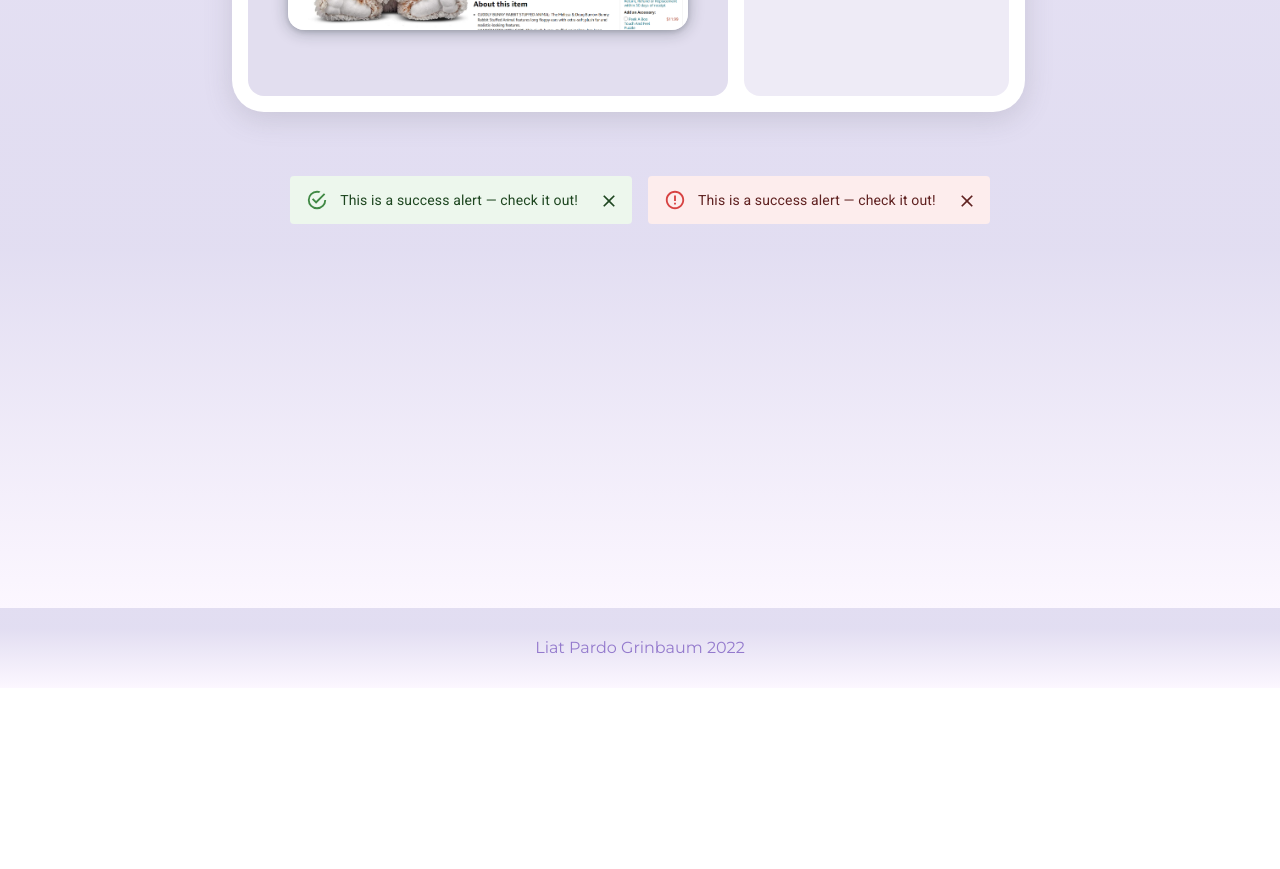
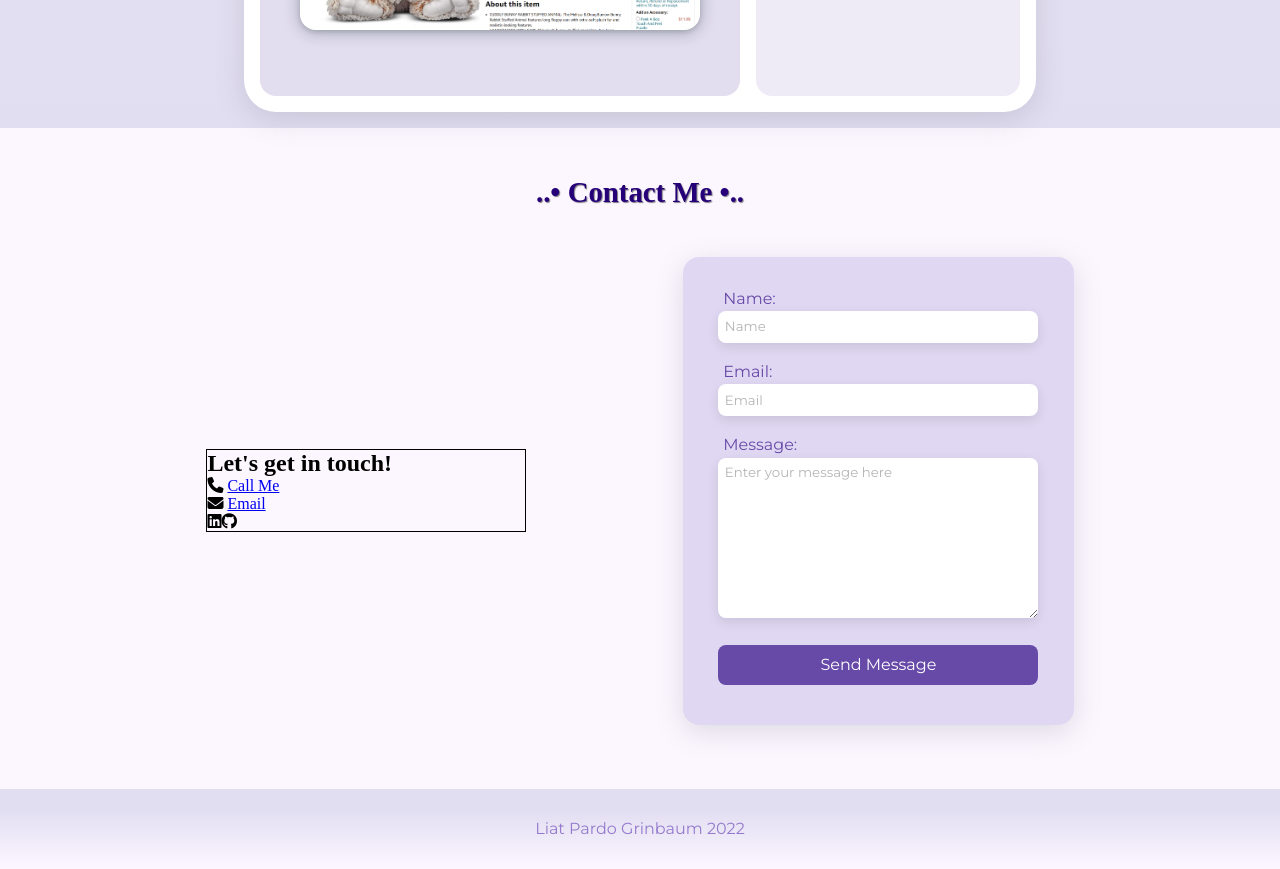
Before and after one commit to LiatPardoGrinbaum/Portfolio, a React (Create React App) app: page / in a window 1280 px wide. Shown: the part 4460-5329 px from the top of the page. Before the commit the page ends 5148 px from the top, so only its background shows below. Built offline with nearby package versions, Linux system fonts and the light colour scheme; a web font is replaced by a local one.

Commit message:
updated contact section. added contact form eith emailjs

```diff
--- a/package.json
+++ b/package.json
@@ -3,6 +3,7 @@
   "version": "0.1.0",
   "private": true,
   "dependencies": {
+    "@emailjs/browser": "^3.9.0",
     "@emotion/react": "^11.10.5",
     "@emotion/styled": "^11.10.5",
     "@mui/material": "^5.10.12",
--- a/src/components/Contact/Contact.js
+++ b/src/components/Contact/Contact.js
@@ -1,5 +1,6 @@
 import React, { useState } from "react";
 import { Alert } from "@mui/material";
+import ContactUs from "./ContactUs";
 
 const Contact = () => {
   //!remove alert states and components to form component later
@@ -8,8 +9,26 @@ const Contact = () => {
   return (
     <section id="contact">
       <div className="contact-container">
-        <div className="contact-details"></div>
-        {successAlert && (
+        <div className="title">
+          <h1>
+            <span style={{ color: "rgb(38, 0, 121)" }}>..• Contact Me •..</span>
+          </h1>
+        </div>
+        <div className="contact-container-inner">
+          <div className="contact-details">
+            <h1>Let's get in touch!</h1>
+            <div className="contact-way">
+              <i class="fa-solid fa-phone"></i> <a href="tel:+972524555527"> Call Me</a>
+            </div>
+            <div className="contact-way">
+              <i class="fa-solid fa-envelope"></i> <a href="mail:+972524555527"> Email</a>
+            </div>
+            <div className="contact-way">
+              <i class="fa-brands fa-linkedin"></i>
+              <i className="fa-brands fa-github"></i>
+            </div>
+          </div>
+          {/*  {successAlert && (
           <Alert
             onClose={() => {
               setSuccessAlert(false);
@@ -25,8 +44,11 @@ const Contact = () => {
             }}>
             This is a success alert — check it out!
           </Alert>
-        )}
-        <div className="contact-form"></div>
+        )} */}
+          <div className="contact-form">
+            <ContactUs />
+          </div>
+        </div>
       </div>
     </section>
   );
--- /dev/null
+++ b/src/components/Contact/ContactUs.js
@@ -0,0 +1,40 @@
+import React, { useRef } from "react";
+import emailjs from "@emailjs/browser";
+
+const ContactUs = () => {
+  const form = useRef();
+
+  const sendEmail = (e) => {
+    e.preventDefault();
+
+    emailjs.sendForm("service_0z9atv2", "template_g7x1p3b", form.current, "3bl9IgA5kFVtwKzTv").then(
+      (result) => {
+        console.log(result.text);
+        console.log("Message sent!");
+      },
+      (error) => {
+        console.log(error.text);
+      }
+    );
+  };
+
+  return (
+    <form ref={form} onSubmit={sendEmail}>
+      <div className="input-label-div">
+        <label>Name:</label>
+        <input type="text" name="user_name" placeholder="Name" />
+      </div>
+      <div className="input-label-div">
+        <label>Email:</label>
+        <input type="email" name="user_email" placeholder="Email" />
+      </div>
+      <div className="input-label-div">
+        <label>Message:</label>
+        <textarea name="message" placeholder="Enter your message here" />
+      </div>
+      <input type="submit" value="Send Message" className="input-submit" />
+    </form>
+  );
+};
+
+export default ContactUs;
--- a/src/scss/App.css
+++ b/src/scss/App.css
@@ -486,7 +486,7 @@
   padding-top: 2rem;
   width: 100%;
   flex-direction: row;
-  gap: 1.4rem;
+  gap: 1.4rem 0rem;
   flex-wrap: wrap;
 }
 #portfolio .portfolio-container .project-box {
@@ -585,7 +585,7 @@
   }
 }
 #contact {
-  background: linear-gradient(180deg, rgba(146, 130, 205, 0.268) 25%, rgb(252, 247, 255) 100%);
+  background: rgb(252, 247, 255);
   padding-top: 3rem;
   padding-bottom: 4rem;
   display: flex;
@@ -598,9 +598,102 @@
   display: flex;
   justify-content: center;
   align-items: center;
+  flex-direction: column;
   width: 80%;
   gap: 1rem;
   flex-wrap: wrap;
+}
+#contact .contact-container .contact-container-inner {
+  margin-top: 2rem;
+  display: flex;
+  justify-content: space-around;
+  align-items: center;
+  width: 100%;
+}
+#contact .contact-container .contact-container-inner .contact-details {
+  width: 20rem;
+  border: 1px solid black;
+}
+#contact .contact-container .contact-container-inner .contact-form {
+  display: flex;
+  justify-content: center;
+  align-items: center;
+  padding: 2rem;
+  box-shadow: rgba(100, 100, 111, 0.2) 0px 7px 29px 0px;
+  background: rgba(146, 130, 205, 0.268);
+  border-radius: 1rem;
+}
+#contact .contact-container .contact-container-inner .contact-form form {
+  gap: 1rem;
+  display: flex;
+  flex-direction: column;
+  align-items: center;
+  font-family: "Montserrat", sans-serif;
+  color: rgb(103, 73, 168);
+}
+#contact .contact-container .contact-container-inner .contact-form form .input-label-div {
+  display: flex;
+  flex-direction: column;
+  justify-content: center;
+}
+#contact .contact-container .contact-container-inner .contact-form form .input-label-div input::-moz-placeholder, #contact .contact-container .contact-container-inner .contact-form form .input-label-div textarea::-moz-placeholder {
+  font-family: "Montserrat", sans-serif;
+  color: rgb(182, 181, 181);
+}
+#contact .contact-container .contact-container-inner .contact-form form .input-label-div input:-ms-input-placeholder, #contact .contact-container .contact-container-inner .contact-form form .input-label-div textarea:-ms-input-placeholder {
+  font-family: "Montserrat", sans-serif;
+  color: rgb(182, 181, 181);
+}
+#contact .contact-container .contact-container-inner .contact-form form .input-label-div input::placeholder,
+#contact .contact-container .contact-container-inner .contact-form form .input-label-div textarea::placeholder {
+  font-family: "Montserrat", sans-serif;
+  color: rgb(182, 181, 181);
+}
+#contact .contact-container .contact-container-inner .contact-form form .input-label-div input:focus,
+#contact .contact-container .contact-container-inner .contact-form form .input-label-div textarea:focus {
+  background: rgb(237, 237, 237);
+  outline: none;
+}
+#contact .contact-container .contact-container-inner .contact-form form .input-label-div label {
+  align-self: flex-start;
+  margin-left: 0.5rem;
+}
+#contact .contact-container .contact-container-inner .contact-form form .input-label-div input {
+  border: none;
+  padding-left: 0.4rem;
+  margin: 0.2rem;
+  border-radius: 0.5rem;
+  width: 20rem;
+  height: 2rem;
+  box-sizing: border-box;
+  box-shadow: rgba(0, 0, 0, 0.1) 0px 4px 12px;
+}
+#contact .contact-container .contact-container-inner .contact-form form .input-label-div textarea {
+  border: none;
+  padding-left: 0.4rem;
+  padding-top: 0.4rem;
+  margin: 0.2rem;
+  border-radius: 0.5rem;
+  width: 20rem;
+  height: 10rem;
+  box-sizing: border-box;
+  box-shadow: rgba(0, 0, 0, 0.1) 0px 4px 12px;
+}
+#contact .contact-container .contact-container-inner .contact-form form .input-submit {
+  width: 20rem;
+  height: 2.5rem;
+  margin: 0.5rem 0rem;
+  border-radius: 0.5rem;
+  border: none;
+  background: rgb(103, 73, 168);
+  color: white;
+  font-family: "Montserrat", sans-serif;
+  font-size: 1rem;
+  cursor: pointer;
+  transition: 0.5s ease-in-out;
+}
+#contact .contact-container .contact-container-inner .contact-form form .input-submit:hover {
+  background: rgb(38, 0, 121);
 }
 
 #footer {
--- a/src/scss/_contact.scss
+++ b/src/scss/_contact.scss
@@ -1,5 +1,6 @@
 #contact {
-  background: linear-gradient(180deg, rgba(146, 130, 205, 0.268) 25%, $bg-color-1 100%);
+  background: $bg-color-1;
+
   padding-top: 3rem;
   padding-bottom: 4rem;
   display: flex;
@@ -12,11 +13,100 @@
     display: flex;
     justify-content: center;
     align-items: center;
+    flex-direction: column;
     width: 80%;
-
     gap: 1rem;
     flex-wrap: wrap;
     // .contact-details {
     // }
+    .contact-container-inner {
+      margin-top: 2rem;
+      display: flex;
+      justify-content: space-around;
+      align-items: center;
+      width: 100%;
+      .contact-details {
+        width: 20rem;
+        border: 1px solid black;
+      }
+      .contact-form {
+        display: flex;
+        justify-content: center;
+        align-items: center;
+        padding: 2rem;
+        box-shadow: rgba(100, 100, 111, 0.2) 0px 7px 29px 0px;
+        background: rgba(146, 130, 205, 0.268);
+        border-radius: 1rem;
+        form {
+          gap: 1rem;
+          display: flex;
+          flex-direction: column;
+          align-items: center;
+          font-family: $contentFont;
+          color: rgb(103, 73, 168);
+
+          .input-label-div {
+            display: flex;
+            flex-direction: column;
+            justify-content: center;
+            input::placeholder,
+            textarea::placeholder {
+              // padding-left: 0.4rem;
+              font-family: $contentFont;
+              color: rgb(182, 181, 181);
+            }
+
+            input:focus,
+            textarea:focus {
+              background: rgb(237, 237, 237);
+              outline: none;
+            }
+
+            label {
+              align-self: flex-start;
+              margin-left: 0.5rem;
+            }
+            input {
+              border: none;
+              padding-left: 0.4rem;
+              margin: 0.2rem;
+              border-radius: 0.5rem;
+              width: 20rem;
+              height: 2rem;
+              box-sizing: border-box;
+              box-shadow: rgba(0, 0, 0, 0.1) 0px 4px 12px;
+            }
+            textarea {
+              border: none;
+              padding-left: 0.4rem;
+              padding-top: 0.4rem;
+              margin: 0.2rem;
+              border-radius: 0.5rem;
+              width: 20rem;
+              height: 10rem;
+              box-sizing: border-box;
+              box-shadow: rgba(0, 0, 0, 0.1) 0px 4px 12px;
+            }
+          }
+
+          .input-submit {
+            width: 20rem;
+            height: 2.5rem;
+            margin: 0.5rem 0rem;
+            border-radius: 0.5rem;
+            border: none;
+            background: rgb(103, 73, 168);
+            color: white;
+            font-family: $contentFont;
+            font-size: 1rem;
+            cursor: pointer;
+            transition: 0.5s ease-in-out;
+            &:hover {
+              background: $thirdColor;
+            }
+          }
+        }
+      }
+    }
   }
 }
--- a/src/scss/_portfolio.scss
+++ b/src/scss/_portfolio.scss
@@ -19,7 +19,7 @@
     width: 100%;
 
     flex-direction: row;
-    gap: 1.4rem;
+    gap: 1.4rem 0rem;
     flex-wrap: wrap;
 
     .project-box {
@@ -126,6 +126,7 @@
       .project-box {
         .project-box-inner {
           flex-direction: column;
+
           .project-content {
             max-width: 30rem;
           }
```
Also changed, not shown: 2 other files (tests, documents, lock files or other folders).
